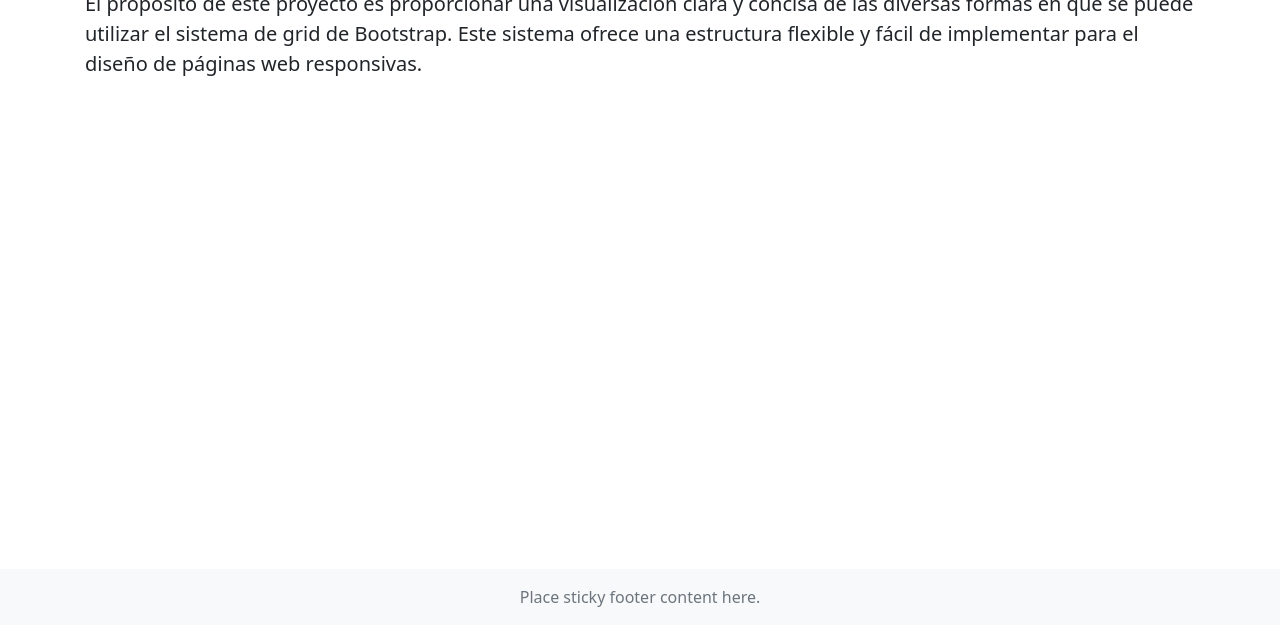
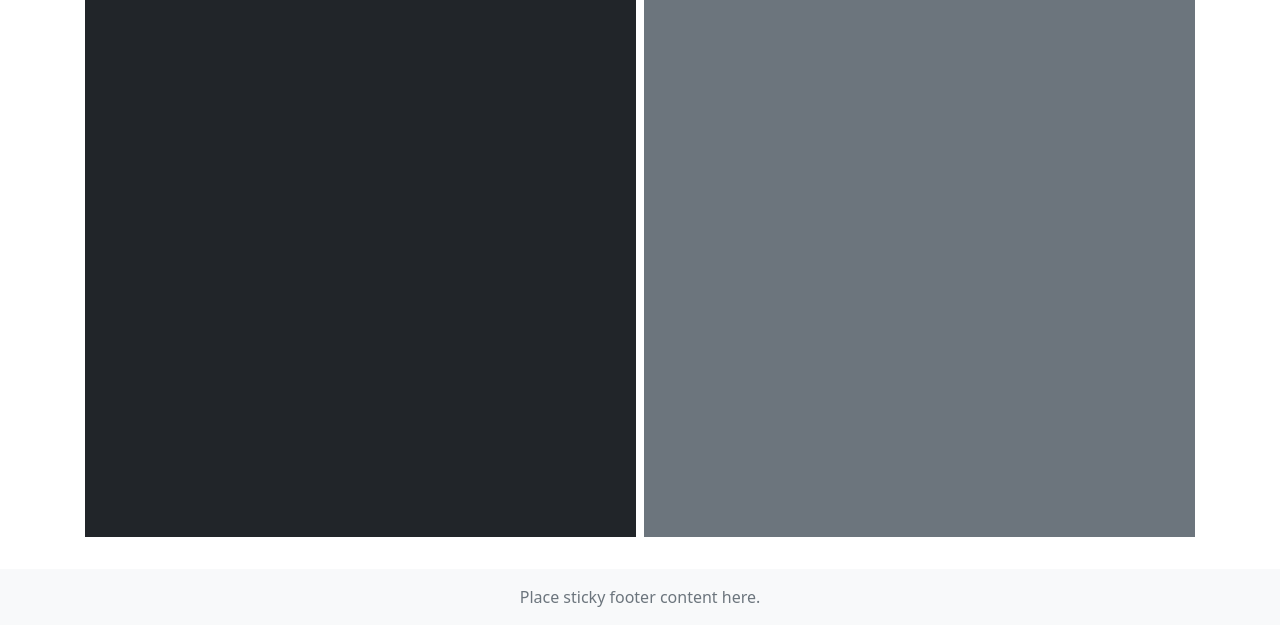
Before and after one commit to victor1127/bootstrapGrids, a plain HTML site: page grid1.html in a window 1280 px wide. Shown: the part 175-800 px from the top of the page. Drawn offline with nearby package versions, Linux system fonts and the light colour scheme.

Commit message:
Se agrego el contenido del grid 1

```diff
--- a/css/side.css
+++ b/css/side.css
@@ -17,5 +17,8 @@ main>.container {
     background-position: center;
     background-size: cover;
     background-attachment: fixed;
+}
 
+.col-h{
+    min-height: 80vh;
 }
--- a/grid1.html
+++ b/grid1.html
@@ -62,16 +62,23 @@
 </nav>
 
     <main class="flex-shrink-0">
-       <div class="container">
-           <h1 class="mt-5">Bootstrap and the Grip</h1>
-           <p class="lead">
-                El propósito de este proyecto es proporcionar una visualización clara y concisa
-                de las diversas formas en que se puede utilizar el sistema de grid de Bootstrap.
-                Este sistema ofrece una estructura flexible y fácil de implementar para el diseño
-                de páginas web responsivas.
-            </p>
+       <div class="container text-center col-h h-100">
+        <div class="row row-cols-1 row-cols-md-2 g-2 h-100">
+            <div class="col ">
+                <div class="bg-dark h-100 text-white">
+                    Column 1
+                </div>
+            </div>
+            <div class="col">
+                <div class="bg-secondary h-100 text-white">
+                    Column 2
+                </div>
+            </div>
+        </div>
+
        </div>
     </main>
+
     <footer class="footer mt-auto py-3 bg-light sticky-footer">
         <div class="container-fluid text-center">
             <span class="text-muted">Place sticky footer content here.</span>
```
